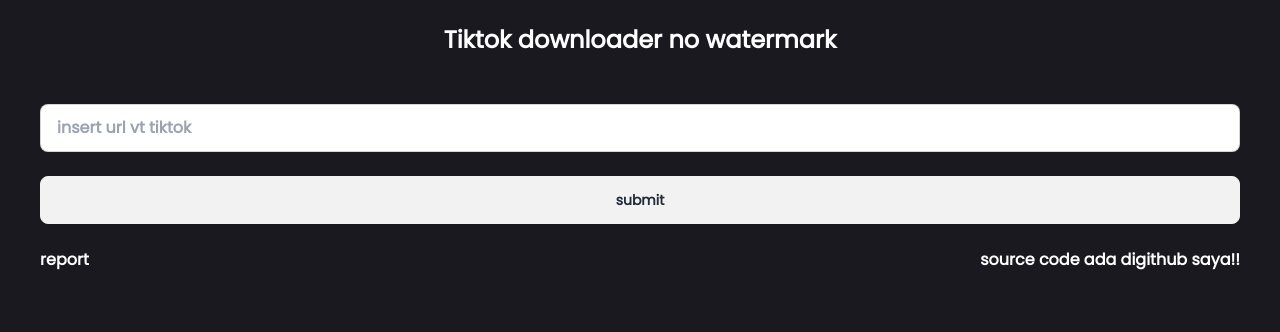
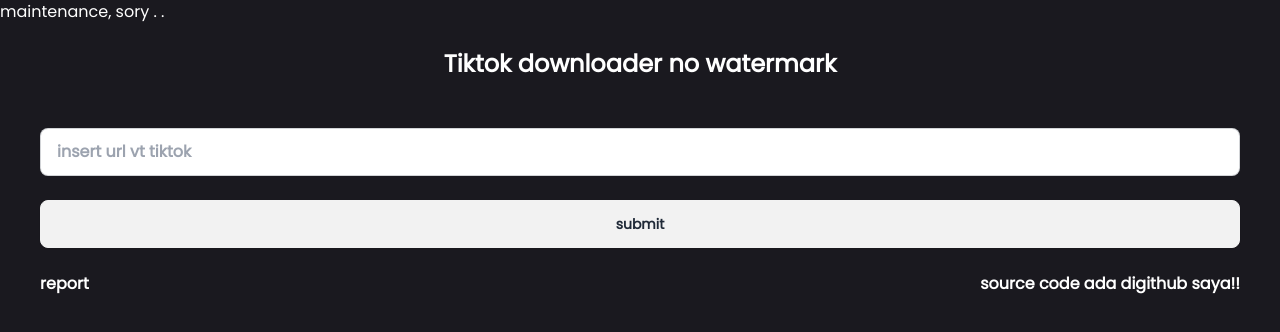
Before and after one commit to ahmadqsyaa/tiktokdownloader, a plain HTML site: page index.html in a window 1280 px wide. Drawn offline with Linux system fonts and the light colour scheme.

Commit message:
Update index.html

```diff
--- a/index.html
+++ b/index.html
@@ -8,7 +8,8 @@
         <link rel="preconnect" href="https://fonts.gstatic.com" crossorigin>
         <link href="https://fonts.googleapis.com/css2?family=Poppins&display=swap" rel="stylesheet">
     </head>
-    <body class="bg-[#1A191F] text-white font-[poppins] ">
+    <h2 id="bo">maintenance, sory . .</h2>
+    <body id="bod" class="bg-[#1A191F] text-white font-[poppins]">
         <div class="container mx-auto px-6 md:px-10 font-bold">
             <div class="flex-col">
                 <div>
```
